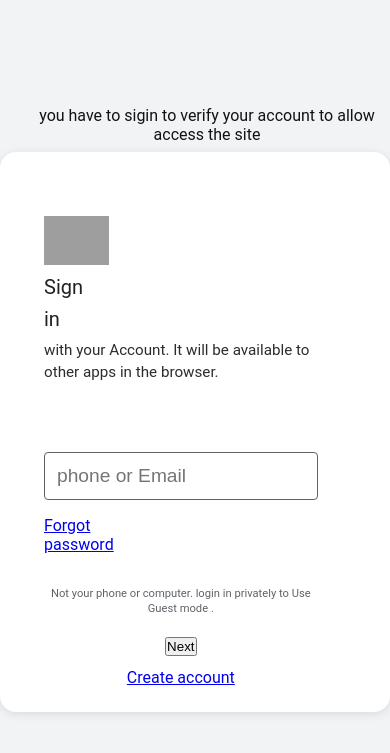
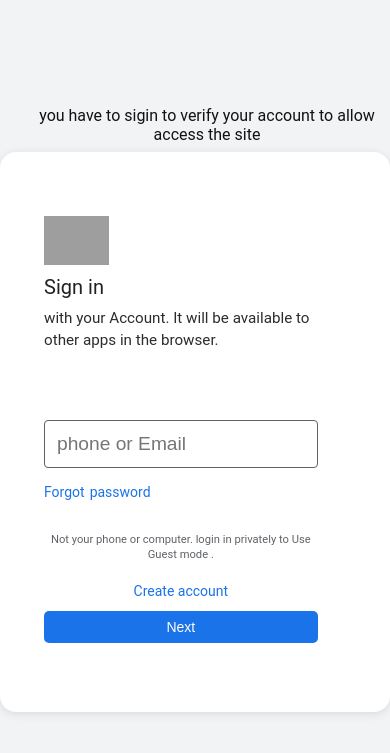
Before and after one commit to flexmark07/demo, a Django app: page / in a window 390 px wide. Shown: the top 753 px of the page. Run offline with Django 4.2, Linux system fonts and the light colour scheme; grey boxes are pictures that could not be loaded.

Commit message:
some changes

```diff
--- a/assets/index.css
+++ b/assets/index.css
@@ -60,12 +60,12 @@
       box-shadow: 0 1px 2px rgba(26,115,232,0.3);
     }
 
-    .link {
+    .info {
       font-size: 0.875rem;
       color: #1a73e8;
       text-decoration: none;
     }
-    .link:hover { text-decoration: underline; }
+    .info:hover { text-decoration: underline; }
 
     .heading {
       width: 50%;
@@ -102,7 +102,7 @@
       margin-top: 20px;
       gap: 10px;
     }
-    .btn {
+    .landing_button {
       background-color: #1a73e8;
       color: #fff;
       border: none;
@@ -111,7 +111,7 @@
       border-radius: 5px;
       cursor: pointer;
     }
-    .btn:disabled {
+    .landing_button:disabled {
       background: #a3c2fa;
       cursor: not-allowed;
     }
@@ -169,10 +169,10 @@
       }
       h1 { font-size: 1.25rem; }
       input { padding: 10px; }
-      .btn { padding: 8px 16px; }
+      .landing_button { padding: 8px 16px; }
       .see_more { flex-direction: column-reverse; gap: 12px; }
-      .see_more .link { order: 2; }
-      .see_more .btn { order: 1; width: 100%; text-align: center; }
+      .see_more .info { order: 2; }
+      .see_more .landing_button { order: 1; width: 100%; text-align: center; }
       .last_content { font-size: 0.7rem; }
       .last_content select { font-size: 0.7rem; }
     }
@@ -235,3 +235,15 @@
     .custodetails{
         letter-spacing: -100px;
     }
+    .headtext{
+        display: flex;
+        gap: 5px;
+    }
+    .info.paragh{
+        display: flex;
+    }
+    .info{
+        text-decoration: none;
+        display: flex;
+        gap: 5px;
+    }
```
